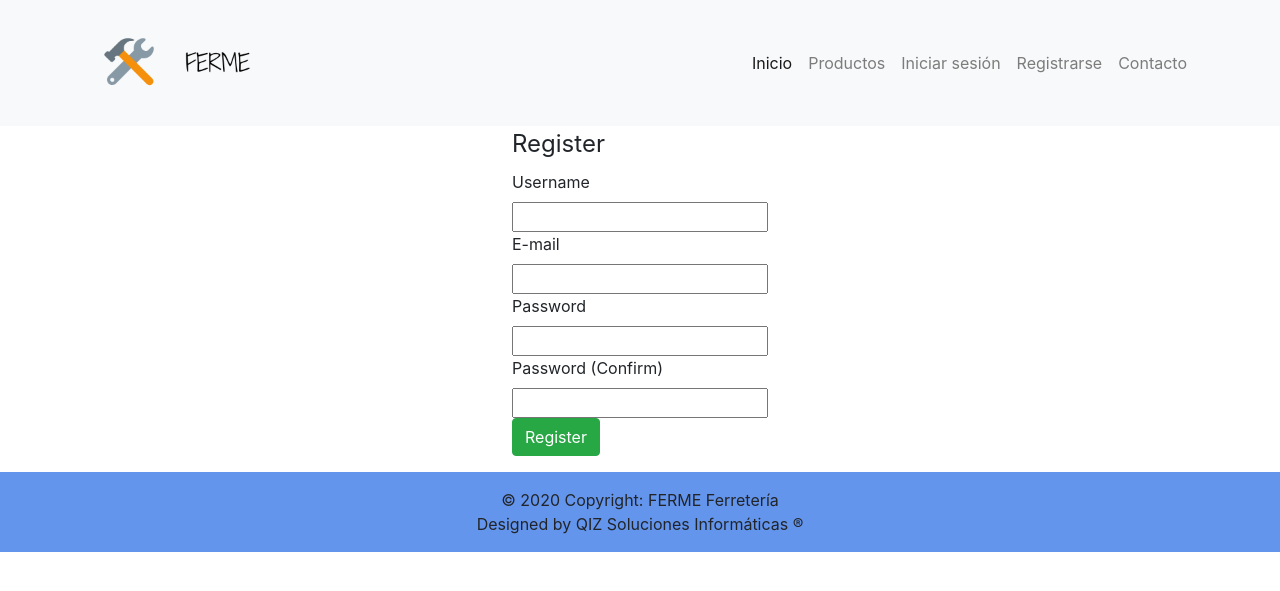
After one commit to TitoOlivares/ferreteria-ferme, a Django app: page /register/ in a window 1280 px wide. The commit adds this page. Shown: the top 591 px of the page. Run offline with Django 3.2, Linux system fonts and the light colour scheme; some libraries are stand-ins or nearby versions.

Commit message:
login and register views

```diff
--- /dev/null
+++ b/core/static/core/css/login.css
@@ -0,0 +1,3 @@
+.card{
+    margin: 5% 30%;
+}
--- /dev/null
+++ b/core/static/core/css/register.css
@@ -0,0 +1,3 @@
+.form-horizontal{
+    margin-left: 40%;
+}
--- a/core/templates/core/base.html
+++ b/core/templates/core/base.html
@@ -18,9 +18,9 @@
 <body>
 
 <header>
-    <nav class="navbar navbar-expand-lg navbar-dark bg-dark">
+    <nav class="navbar navbar-expand-lg navbar-light bg-light">
         <div class="container">
-            <a class="navbar-brand" href="#"><img src="{% static 'core/img/favicon.ico' %}" alt=""></a>
+            <a class="navbar-brand" href="#"><img height="100" width="200" src="{% static 'core/img/logo.png' %}" alt=""></a>
             <button class="navbar-toggler" type="button" data-toggle="collapse" data-target="#navbarResponsive"
                     aria-controls="navbarResponsive" aria-expanded="false" aria-label="Toggle navigation">
                 <span class="navbar-toggler-icon"></span>
@@ -28,7 +28,7 @@
             <div class="collapse navbar-collapse" id="navbarResponsive">
                 <ul class="navbar-nav ml-auto">
                     <li class="nav-item active">
-                        <a class="nav-link" href="#">Inicio
+                        <a class="nav-link" href="{% url 'home' %}">Inicio
                             <span class="sr-only">(current)</span>
                         </a>
                     </li>
@@ -36,10 +36,10 @@
                         <a class="nav-link" href="#">Productos</a>
                     </li>
                     <li class="nav-item">
-                        <a class="nav-link" href="#">Iniciar sesión</a>
+                        <a class="nav-link" href="{% url 'login' %}">Iniciar sesión</a>
                     </li>
                     <li class="nav-item">
-                        <a class="nav-link" href="#">Registrarse</a>
+                        <a class="nav-link" href="{% url 'register' %}">Registrarse</a>
                     </li>
                     <li class="nav-item">
                         <a class="nav-link" href="#">Contacto</a>
--- /dev/null
+++ b/core/templates/core/register.html
@@ -0,0 +1,56 @@
+{% extends 'core/base.html' %}
+{% load static %}
+
+{% block head %}
+    <link rel="stylesheet" href="{% static 'core/css/login.css' %}">
+    <link rel="stylesheet" href="{% static 'core/css/register.css' %}">
+{% endblock %}
+
+
+{% block content %}
+    <form class="form-horizontal" action='' method="POST">
+        <fieldset>
+            <div id="legend">
+                <legend class="">Register</legend>
+            </div>
+            <div class="control-group">
+                <!-- Username -->
+                <label class="control-label"  for="username">Username</label>
+                <div class="controls">
+                    <input type="text" id="username" name="username" placeholder="" class="input-xlarge">
+                </div>
+            </div>
+
+            <div class="control-group">
+                <!-- E-mail -->
+                <label class="control-label" for="email">E-mail</label>
+                <div class="controls">
+                    <input type="text" id="email" name="email" placeholder="" class="input-xlarge">
+                </div>
+            </div>
+
+            <div class="control-group">
+                <!-- Password-->
+                <label class="control-label" for="password">Password</label>
+                <div class="controls">
+                    <input type="password" id="password" name="password" placeholder="" class="input-xlarge">
+                </div>
+            </div>
+
+            <div class="control-group">
+                <!-- Password -->
+                <label class="control-label"  for="password_confirm">Password (Confirm)</label>
+                <div class="controls">
+                    <input type="password" id="password_confirm" name="password_confirm" placeholder="" class="input-xlarge">
+                </div>
+            </div>
+
+            <div class="control-group">
+                <!-- Button -->
+                <div class="controls">
+                    <button class="btn btn-success">Register</button>
+                </div>
+            </div>
+        </fieldset>
+    </form>
+{% endblock %}
--- a/core/urls.py
+++ b/core/urls.py
@@ -1,6 +1,8 @@
 from django.urls import path
-from .views import home
+from .views import home, login, register
 
 urlpatterns = [
     path('', home, name="home"),
+    path('login/', login, name="login"),
+    path('register/', register, name="register")
 ]
--- a/core/views.py
+++ b/core/views.py
@@ -1,6 +1,15 @@
 from django.shortcuts import render
+
 
 # Create your views here.
 
 def home(request):
-    return render(request,'core/home.html')
+    return render(request, 'core/home.html')
+
+
+def login(request):
+    return render(request, 'core/login.html')
+
+
+def register(request):
+    return render(request, 'core/register.html')
```
Also changed, not shown: core/templates/core/home.html (+6 -6 lines), core/templates/core/login.html (+40 -12 lines), core/static/core/img/logo.png (added).
